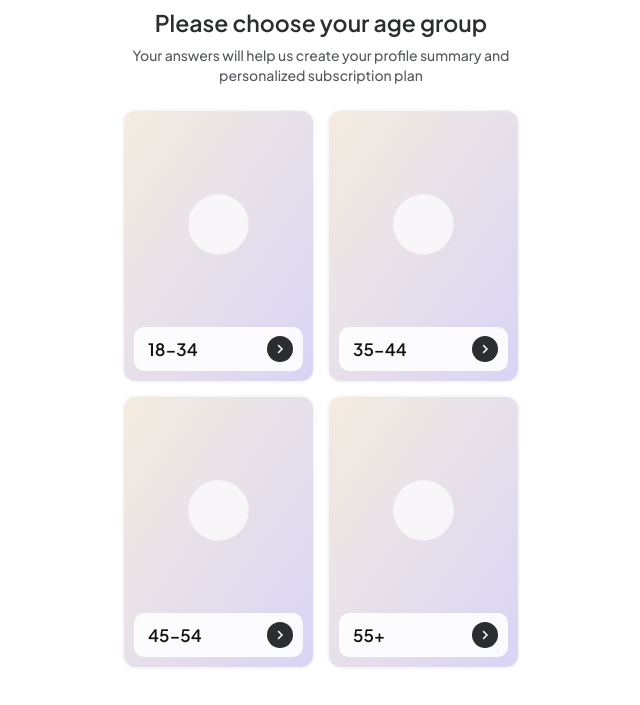
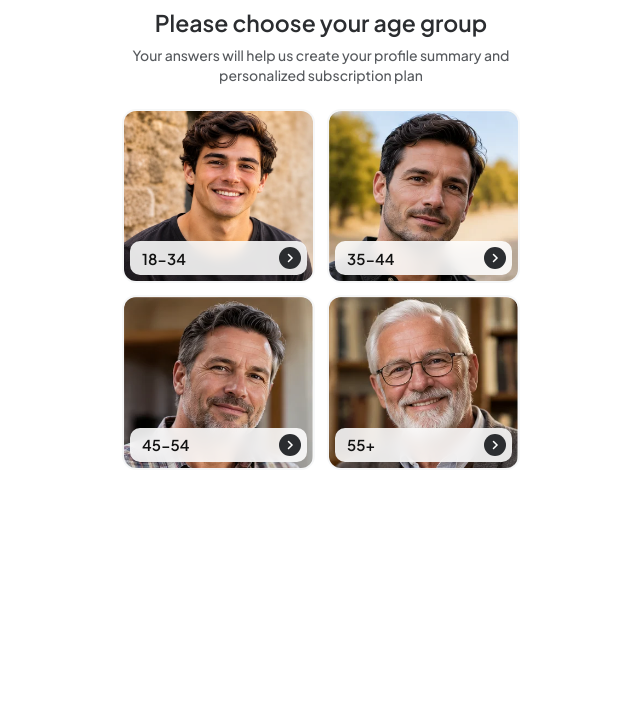
Before and after one commit to welingtonvolpatto/bibloslifeapp, a plain HTML site: page index.html in a window 1280 px wide. Both pictures are taken after a click on the button "Male". Shown: the part 63-768 px from the top of the page, without its empty margins (319-959 px from the left). Drawn offline with Linux system fonts and the light colour scheme.

Commit message:
Add age group images (male and female)
Co-Authored-By: Claude Opus 5.5 <noreply@anthropic.com>
Claude-Session: https://claude.ai/code/session_011Jvm3Rh2ZoWwztXayvt2qt

```diff
--- a/index.html
+++ b/index.html
@@ -49,6 +49,8 @@ p.s{font-size:14px;line-height:20px;text-align:center;color:var(--muted);margin-
 .tile.sel{border-color:#2b2d30}
 .tile .img{width:100%;display:block;object-fit:cover}
 .tile .lbl{position:absolute;left:10px;right:10px;bottom:10px;height:44px;border-radius:10px;background:rgba(255,255,255,.88);backdrop-filter:blur(6px);display:flex;align-items:center;justify-content:space-between;padding:0 10px 0 14px;font-size:17px;font-weight:600;color:#111}
+.tile.wide .lbl{height:34px;left:6px;right:6px;bottom:6px;font-size:15px;padding:0 6px 0 12px}
+.tile.wide .arr{width:22px;height:22px}
 .tile .arr{width:26px;height:26px;border-radius:50%;background:#2b2d30;display:flex;align-items:center;justify-content:center}
 /* gender intro */
 .social{display:flex;align-items:center;justify-content:center;gap:14px;margin:4px 0 14px}
@@ -360,7 +362,7 @@ const R = {
   age(s){
     const files = CONFIG.images.age[state.gender==="male"?"male":"female"];
     view.innerHTML = `<section class="screen"><h1 class="t">${s.title}</h1><p class="s">${s.sub}</p>
-      <div class="tiles">${s.options.map((o,i)=>`<button class="tile ${state.answers.age===o?'sel':''}" data-v="${o}">${img(files[i],"img","","168/240")}<span class="lbl">${o}<span class="arr"><svg width="12" height="12" viewBox="0 0 24 24"><path d="M9 5l7 7-7 7" stroke="#fff" stroke-width="3" fill="none" stroke-linecap="round"/></svg></span></span></button>`).join("")}</div></section>`;
+      <div class="tiles">${s.options.map((o,i)=>`<button class="tile wide ${state.answers.age===o?'sel':''}" data-v="${o}">${img(files[i],"img","","345/311")}<span class="lbl">${o}<span class="arr"><svg width="12" height="12" viewBox="0 0 24 24"><path d="M9 5l7 7-7 7" stroke="#fff" stroke-width="3" fill="none" stroke-linecap="round"/></svg></span></span></button>`).join("")}</div></section>`;
     view.querySelectorAll('.tile').forEach(t=>t.onclick=()=>{view.querySelectorAll('.tile').forEach(x=>x.classList.remove('sel'));t.classList.add('sel');state.answers.age=t.dataset.v;setTimeout(()=>go(),250);});
   },
   info(s){
```
Also changed, not shown: images/f_age_18_34.webp (added), images/f_age_35_44.webp (added), images/f_age_45_54.webp (added), images/f_age_55_plus.webp (added), images/m_age_18_34.webp (added), images/m_age_35_44.webp (added), images/m_age_45_54.webp (added), images/m_age_55_plus.webp (added).
